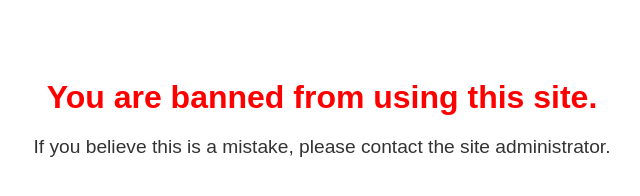
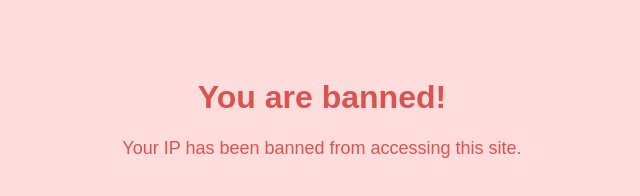
Before and after one commit to aviationplanesfun/smartwork.github.io, a plain HTML site: page banned.html in a window 1280 px wide. Shown: the whole page, without its empty margins (318-958 px from the left). Drawn offline with Linux system fonts and the light colour scheme.

Commit message:
Update banned.html

```diff
--- a/banned.html
+++ b/banned.html
@@ -3,30 +3,25 @@
 <head>
     <meta charset="UTF-8">
     <meta name="viewport" content="width=device-width, initial-scale=1.0">
-  <title>Banned</title>
+    <title>Access Denied</title>
     <style>
         body {
             font-family: Arial, sans-serif;
+            background-color: #ffdddd;
             text-align: center;
             padding: 50px;
         }
-
         h1 {
-          color: red;
-          font-size: 2rem;
-          margin-bottom: 20px;
+            color: #d9534f;
         }
-
         p {
-          font-size: 1.2rem;
-          color: #333;
+            font-size: 18px;
+            color: #d9534f;
         }
     </style>
 </head>
 <body>
-
-  <h1>You are banned from using this site.</h1>
-  <p>If you believe this is a mistake, please contact the site administrator.</p>
-
+    <h1>You are banned!</h1>
+    <p>Your IP has been banned from accessing this site.</p>
 </body>
 </html>
```
Lines whose indentation alone changed are shown as unchanged.
